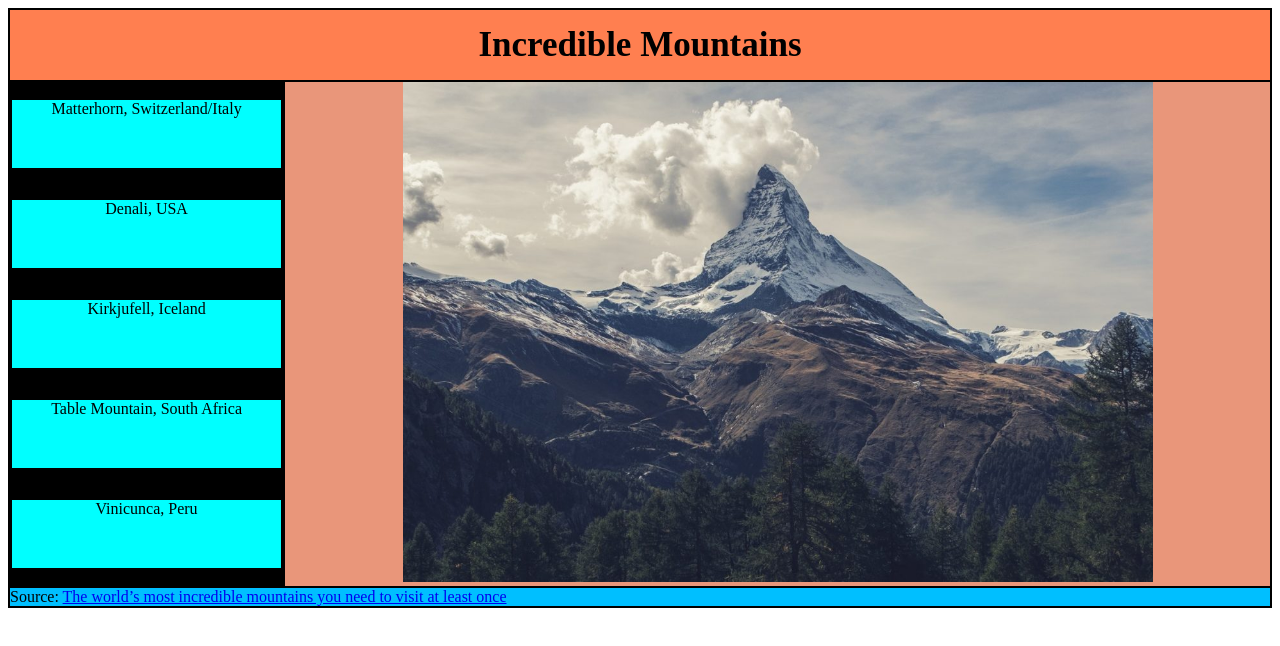
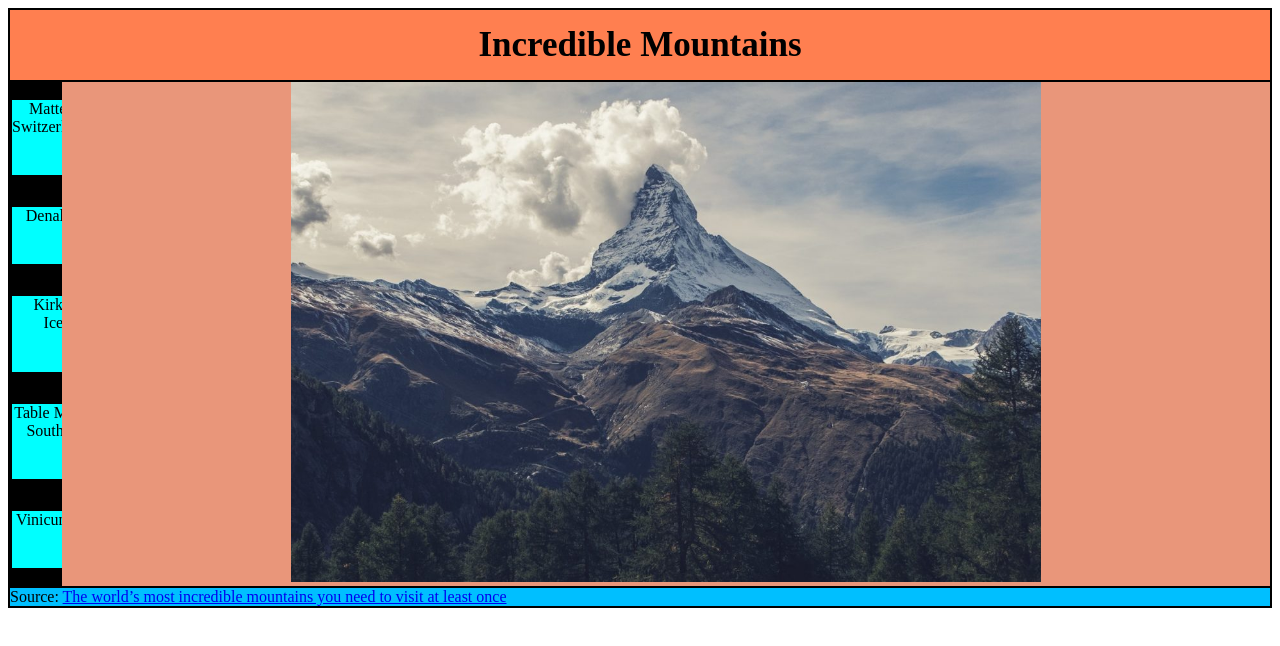
Before and after one commit to GabrielaTicu/GabrielaTicu.github.io, a plain HTML site: page index.html in a window 1280 px wide. Drawn offline with Linux system fonts and the light colour scheme.

Commit message:
Update grid.css

```diff
--- a/grid.css
+++ b/grid.css
@@ -1,6 +1,6 @@
 .grid-container {
     display: grid;
-    grid-template-columns: auto auto auto auto;
+    grid-template-columns: 50px auto auto auto;
     grid-gap: 2px;
     padding: 2px;
     background-color: black;
```
